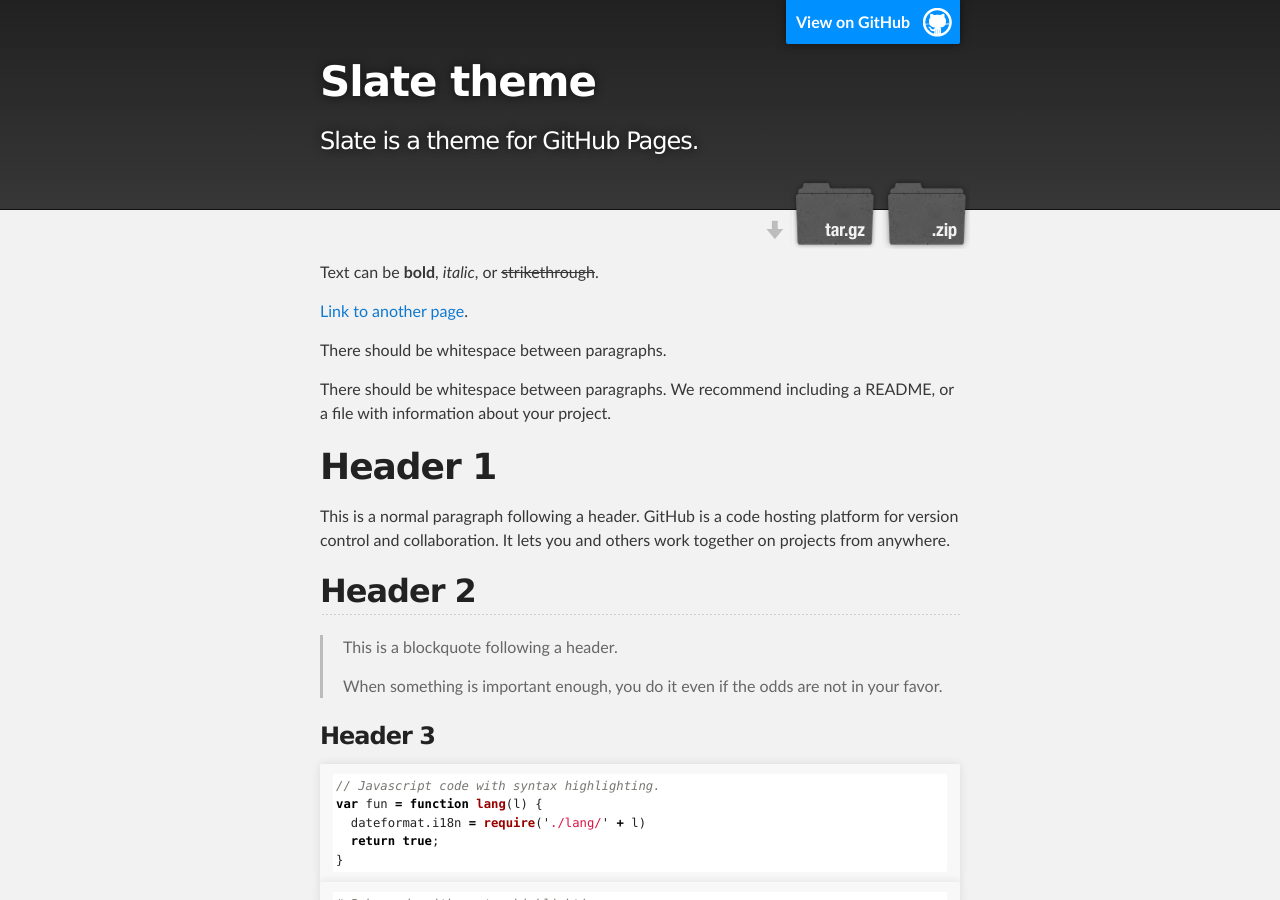
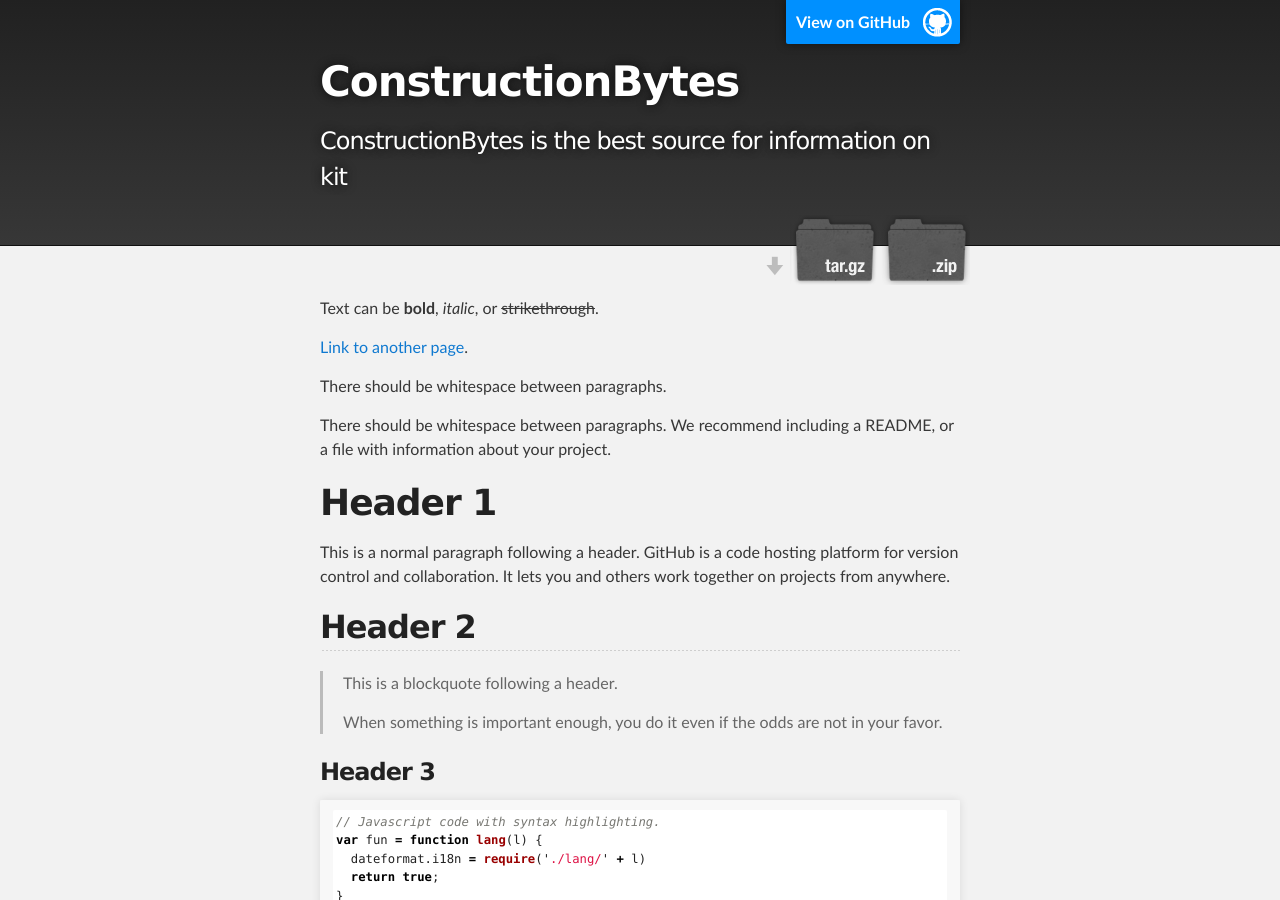
Before and after one commit to williamchadfisher/ConstructionBytes, a Jekyll site: the page built from index.md, in a window 1280 px wide and 900 px high. Built offline with Jekyll 4.4.1, drawn with Linux system fonts in a browser that asks for light colours; some of the changed text lies outside the part shown.

Commit message:
Update _config.yml

```diff
--- a/_config.yml
+++ b/_config.yml
@@ -1,5 +1,5 @@
-title: Slate theme
-description: Slate is a theme for GitHub Pages.
+title: ConstructionBytes
+description: ConstructionBytes is the best source for information on kit
 show_downloads: true
 google_analytics:
 theme: jekyll-theme-slate
```
